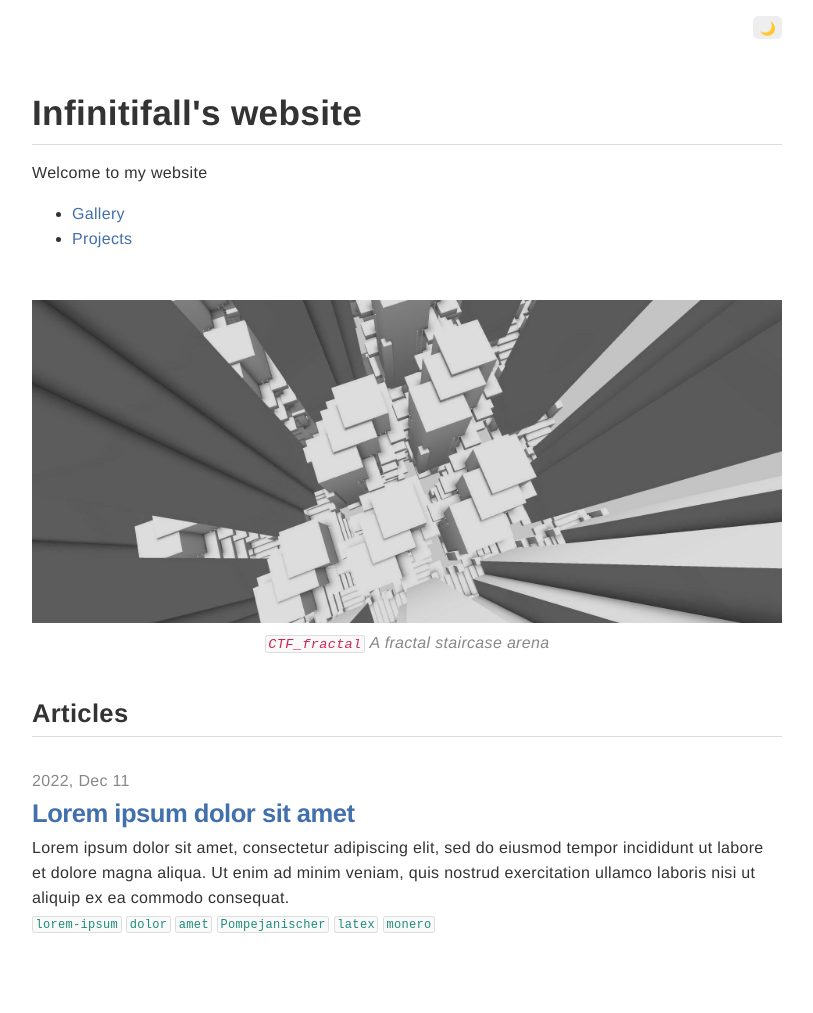
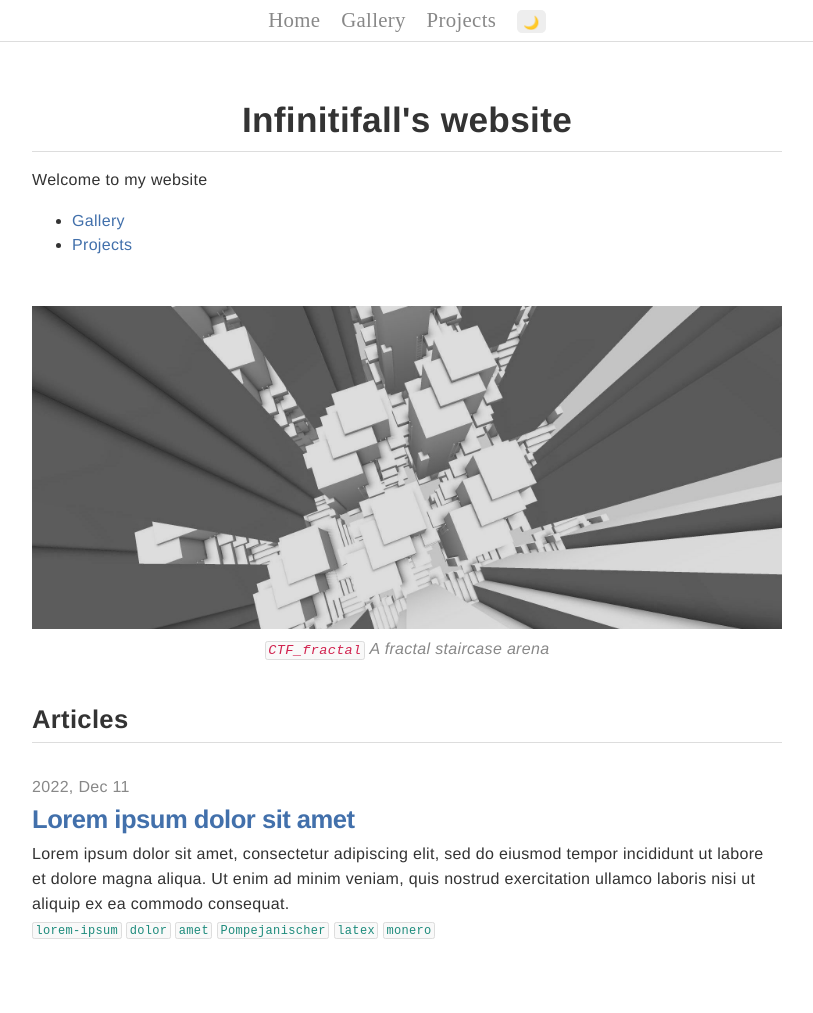
Before and after one commit to Infinitifall/Delicious, a Jekyll site: the page built from index.md, in a window 1280 px wide. Shown: the whole page, without its empty margins (233-1046 px from the left). Built offline with Jekyll 4.4.1, drawn with Linux system fonts in a browser that asks for light colours.

Commit message:
add navbar back

```diff
--- /dev/null
+++ b/_includes/go-home-all-posts.html
@@ -0,0 +1,3 @@
+<div class="go-home">
+  <a href="{{ '/' | relative_url }}">See all posts</a>
+</div>
--- /dev/null
+++ b/_includes/go-home.html
@@ -0,0 +1,5 @@
+<div class="page-details-inline">
+  <div class="go-home">
+    <a href="{{ '/' | relative_url }}">Go home</a>
+  </div>
+</div>
--- a/_layouts/default.html
+++ b/_layouts/default.html
@@ -3,6 +3,7 @@
 {% include head.html %}
 <body>
   {% include header.html %}
+  {% include navbar.html %}
   {{ content }}
   {% include footer.html %}
 </body>
--- a/_layouts/home.html
+++ b/_layouts/home.html
@@ -3,7 +3,6 @@ layout: default
 ---
 
 <div class="wrapper-home">
-  {% include theme-toggle.html %}
   <h1 class="home-title page-title">{{ page.title }}</h1>
   <main>
     <div class="home-content">
--- a/_layouts/page.html
+++ b/_layouts/page.html
@@ -3,7 +3,6 @@ layout: default
 ---
 
 <div class="wrapper-home">
-  {% include theme-toggle.html %}
   <h1 class="page-title">{{ page.title }}</h1>
   <main>
   {{ content }}
--- a/_layouts/post.html
+++ b/_layouts/post.html
@@ -5,8 +5,9 @@ layout: default
 {%- assign updatedEpoch = page.updated | date: "%s" | plus: 0 -%}
 {%- assign publishedEpoch = page.date | date: "%s" | plus: 0 -%}
 
+{% include sidebar.html %}
+
 <div class="wrapper">
-  {% include theme-toggle.html %}
   <h1 class="page-title">{{ page.title }}</h1>
   <div class="page-details-inline">
     <!-- <div class="page-tags">
@@ -28,9 +29,6 @@ layout: default
       </div>
       {% endif %} -->
     </div>
-    <div class="go-home">
-      <a href="{{ '/' | relative_url }}">See all posts</a>
-    </div>
   </div>
   {% if false %}
   <div class="page-toc-inline">
--- a/_sass/malis/_layout.scss
+++ b/_sass/malis/_layout.scss
@@ -81,7 +81,8 @@
     a { color: $base-text; }
     a:hover { color: $base-text; }
     a:visited { color: $base-text; }
-    margin-top: 2em;
+    margin-top: 1em;
+    text-align: center;
     margin-bottom: 0.25em;
     font-size: 2.2em;
     font-weight: $title-font-weight;
@@ -418,7 +419,8 @@
     a { color: $base-text-dark; }
     a:hover { color: $base-text-dark; }
     a:visited { color: $base-text-dark; }
-    margin-top: 2em;
+    margin-top: 1em;
+    text-align: center;
     margin-bottom: 0.25em;
     font-size: 2.2em;
     font-weight: $title-font-weight-dark;
```
Also changed, not shown: _layouts/gallery.html (+1 -6 lines).
